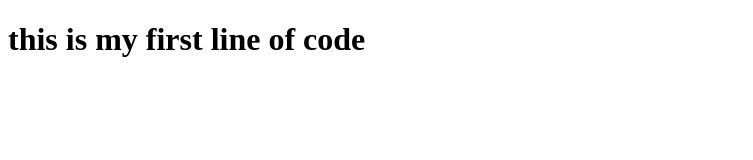
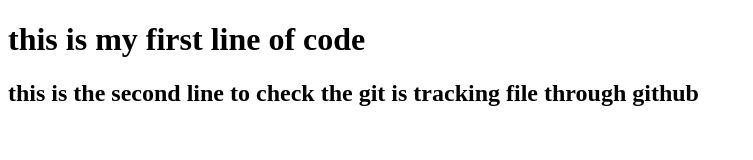
Before and after one commit to SumitKumar777/practice, a plain HTML site: page index.html in a window 1280 px wide. Shown: the whole page, without its empty margins (0-753 px from the left). Drawn offline with Linux system fonts and the light colour scheme.

Commit message:
tracking master

```diff
--- a/index.html
+++ b/index.html
@@ -8,6 +8,7 @@
 </head>
 <body>
     <h1>this is my first line of code </h1>
+    <h2>this is the second line to check the git is tracking file through github</h2>
 
 </body>
 </html>
```
